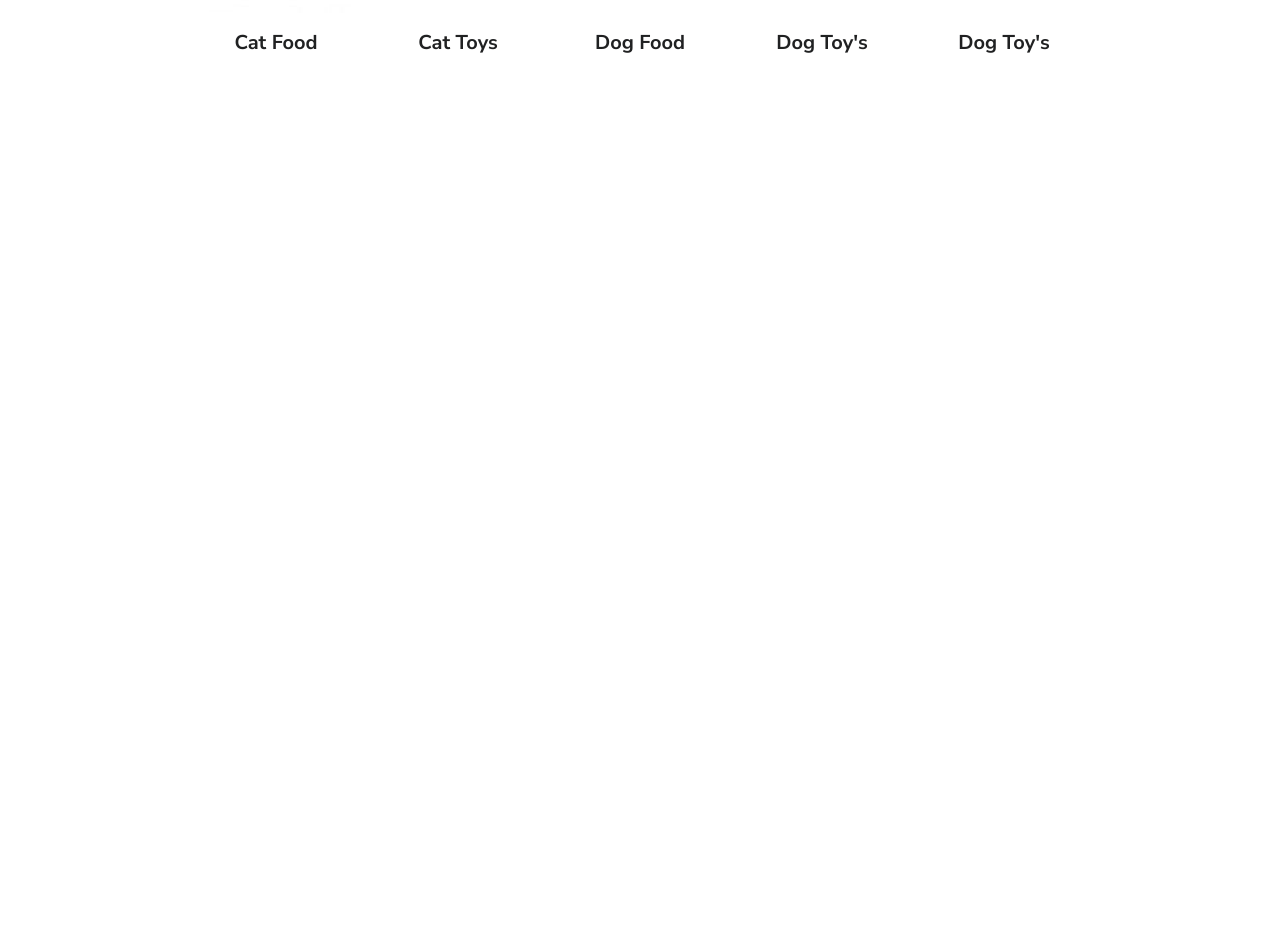
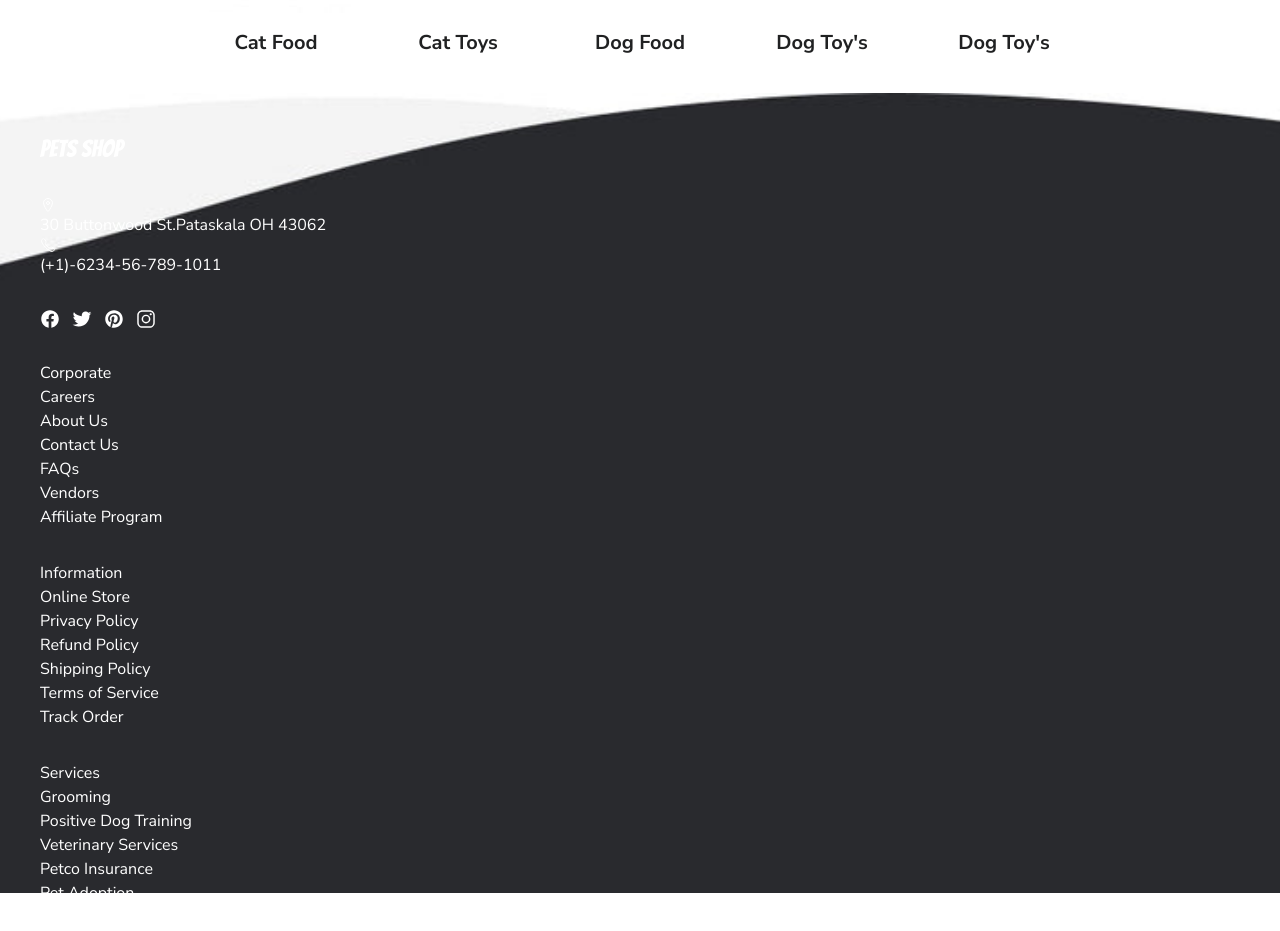
Before and after one commit to kikenriq/pets-shop, a React (Vite) app: page / in a window 1280 px wide. Shown: the part 4320-5251 px from the top of the page. Before the commit the page ends 4413 px from the top, so only its background shows below. Built offline with nearby package versions, Linux system fonts and the light colour scheme.

Commit message:
added footer

```diff
--- a/src/App.jsx
+++ b/src/App.jsx
@@ -1,4 +1,4 @@
-import { Footer } from 'flowbite-react'
+
 import { useState } from 'react'
 import './App.css'
 import Brands from './components/Brands'
@@ -8,6 +8,7 @@ import CTA from './Pages/CTA'
 import Features from './Pages/Features'
 import Hero from './Pages/Hero'
 import Products from './Pages/Products'
+import Footer from './Pages/Footer'
 
 function App() {
 
--- a/src/Pages/Footer.jsx
+++ b/src/Pages/Footer.jsx
@@ -1,10 +1,153 @@
 import React from 'react'
+import footerbg from '../assets/images/footer-bg.jpg'
 
 const Footer = () => {
   return (
-    <div>
+    <footer className='h-full w-full'>
+      <img src={footerbg} className='absolute h-full object-cover object-center' alt="" />
 
-    </div>
+      <div className='relative text-white p-10 flex flex-col gap-8'>
+        <a href="">
+          <h1 className='text-2xl font-[bangers]'>Pets Shop</h1>
+        </a>
+
+
+      <ul className='flex flex-col'>
+            <li class="contact-item">
+              <ion-icon name="location-outline" aria-hidden="true"></ion-icon>
+
+              <address>
+                30 Buttonwood St.Pataskala OH 43062
+              </address>
+            </li>
+
+            <li class="contact-item">
+              <ion-icon name="call-outline" aria-hidden="true"></ion-icon>
+
+              <a href="tel:+16234567891011">(+1)-6234-56-789-1011</a>
+            </li>
+      </ul>
+
+      <ul className='flex flex-row gap-3 text-xl'>
+            <li>
+              <a href="#" class="social-link">
+                <ion-icon name="logo-facebook"></ion-icon>
+              </a>
+            </li>
+
+            <li>
+              <a href="#" class="social-link">
+                <ion-icon name="logo-twitter"></ion-icon>
+              </a>
+            </li>
+
+            <li>
+              <a href="#" class="social-link">
+                <ion-icon name="logo-pinterest"></ion-icon>
+              </a>
+            </li>
+
+            <li>
+              <a href="#" class="social-link">
+                <ion-icon name="logo-instagram"></ion-icon>
+              </a>
+            </li>
+      </ul>
+
+      <ul>
+
+          <li>
+            <p class="footer-list-title">Corporate</p>
+          </li>
+
+          <li>
+            <a href="#" class="footer-link">Careers</a>
+          </li>
+
+          <li>
+            <a href="#" class="footer-link">About Us</a>
+          </li>
+
+          <li>
+            <a href="#" class="footer-link">Contact Us</a>
+          </li>
+
+          <li>
+            <a href="#" class="footer-link">FAQs</a>
+          </li>
+
+          <li>
+            <a href="#" class="footer-link">Vendors</a>
+          </li>
+
+          <li>
+            <a href="#" class="footer-link">Affiliate Program</a>
+          </li>
+
+      </ul>
+
+      <ul>
+          <li>
+            <p>Information</p>
+          </li>
+
+          <li>
+            <a href="#" class="footer-link">Online Store</a>
+          </li>
+
+          <li>
+            <a href="#" class="footer-link">Privacy Policy</a>
+          </li>
+
+          <li>
+            <a href="#" class="footer-link">Refund Policy</a>
+          </li>
+
+          <li>
+            <a href="#" class="footer-link">Shipping Policy</a>
+          </li>
+
+          <li>
+            <a href="#" class="footer-link">Terms of Service</a>
+          </li>
+
+          <li>
+            <a href="#" class="footer-link">Track Order</a>
+          </li>
+      </ul>
+
+      <ul>
+          <li>
+            <p class="footer-list-title">Services</p>
+          </li>
+
+          <li>
+            <a href="#" class="footer-link">Grooming</a>
+          </li>
+
+          <li>
+            <a href="#" class="footer-link">Positive Dog Training</a>
+          </li>
+
+          <li>
+            <a href="#" class="footer-link">Veterinary Services</a>
+          </li>
+
+          <li>
+            <a href="#" class="footer-link">Petco Insurance</a>
+          </li>
+
+          <li>
+            <a href="#" class="footer-link">Pet Adoption</a>
+          </li>
+
+          <li>
+            <a href="#" class="footer-link">Resource Center</a>
+          </li>
+      </ul>
+
+      </div>
+    </footer>
   )
 }
 
```
